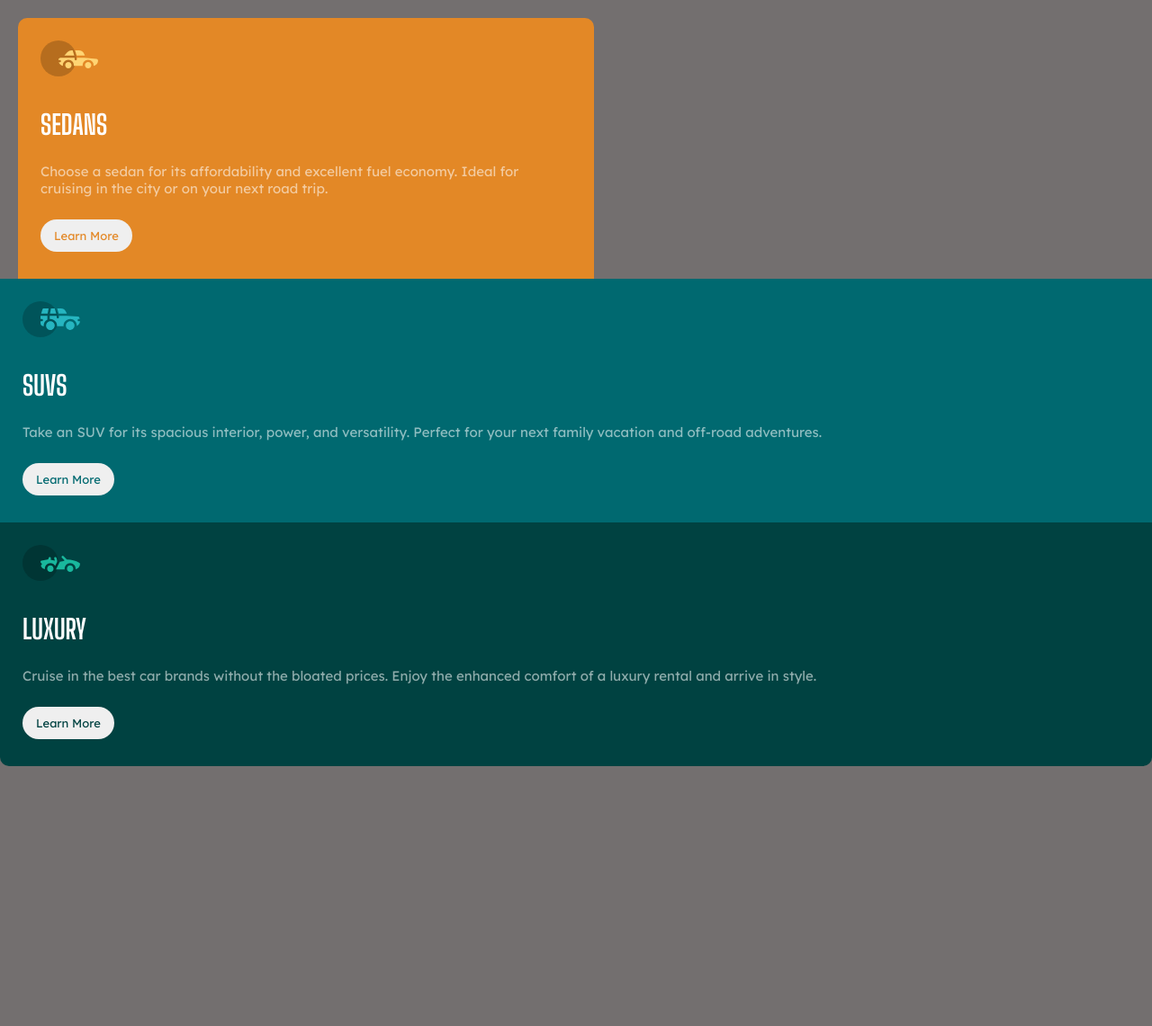
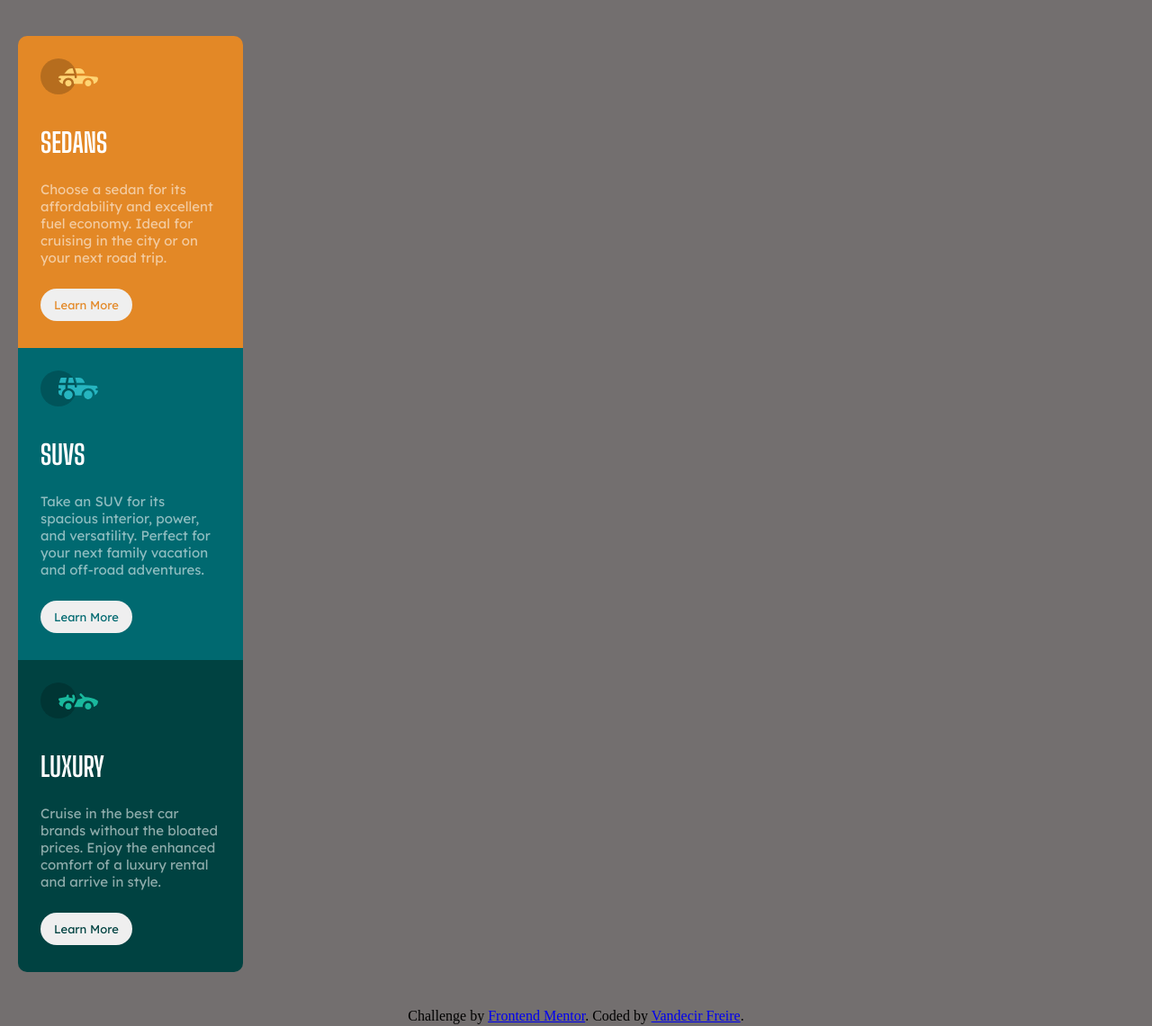
Before and after one commit to VandecirFreire/3-column-preview, a plain HTML site: page index.html in a window 1280 px wide. Shown: the whole page at 90% size. Before the commit the page ends 852 px from the top, so only its background shows below. Drawn offline with Linux system fonts and the light colour scheme.

Commit message:
ajuste cardes
termino dos tamanhos de cardes na versão móbile

```diff
--- a/index.html
+++ b/index.html
@@ -43,11 +43,11 @@
       <button>Learn More</button>
     </div>
 
-    <!-- <footer>
+    <footer>
       <div class="attribution">
         Challenge by <a href="https://www.frontendmentor.io?ref=challenge" target="_blank">Frontend Mentor</a>.
-        Coded by <a href="#">Vandecir Freire</a>.
+        Coded by <a href="https://github.com/VandecirFreire" target="_blank">Vandecir Freire</a>.
       </div>
-    </footer> -->
+    </footer>
   </body>
 </html>
--- a/style.css
+++ b/style.css
@@ -1,5 +1,4 @@
 @import url('https://fonts.googleapis.com/css2?family=Big+Shoulders+Display:wght@700&family=Lexend+Deca&display=swap');
-
 
 * {
   padding: 0;
@@ -28,30 +27,32 @@ p {
   padding: 25px;
 }
 
-/* footer {
+footer {
   width: 100%;
   height: 20px;
-  position: absolute;
+  position: end;
+  text-align-last: center;
   bottom: 0;
   left: 0;
 } */
 
-/* .attribution {
+.attribution {
   font-size: 11px;
   text-align: center;
   color: hsl(228, 45%, 44%);
   color: white;
-} */
+}
 
 .carsSedans {
   background: hsl(31, 77%, 52%);
   font-family: 'Big Shoulders Display', cursive;
-  width: 50%;
+  max-width: 250px;
   display: block;
   align-items: center;
   align-content: center;
   border-radius: 10px 10px 0px 0px;
-  margin: 20px 20px 0 20px;
+  margin: 40px 20px 0 20px;
+
 }
 
 .carsSedans button {
@@ -61,6 +62,11 @@ p {
 .carsSuv {
   background: hsl(184, 100%, 22%);
   font-family: 'Big Shoulders Display', cursive;
+  max-width: 250px;
+  display: block;
+  align-items: center;
+  align-content: center;
+  margin: 0px 20px 0 20px;
 }
 
 .carsSuv button {
@@ -70,7 +76,12 @@ p {
 .carsLux {
   background: hsl(179, 100%, 13%);
   font-family: 'Big Shoulders Display', cursive;
+  max-width: 250px;
+  display: block;
+  align-items: center;
+  align-content: center;
   border-radius: 0px 0px 10px 10px;
+  margin: 0px 20px 40px 20px;
 }
 
 .carsLux button {
@@ -91,3 +102,7 @@ button {
   font-size: 13px;
   font-family: 'Lexend Deca', sans-serif;
 }
+
+button:hover {
+
+}
```
